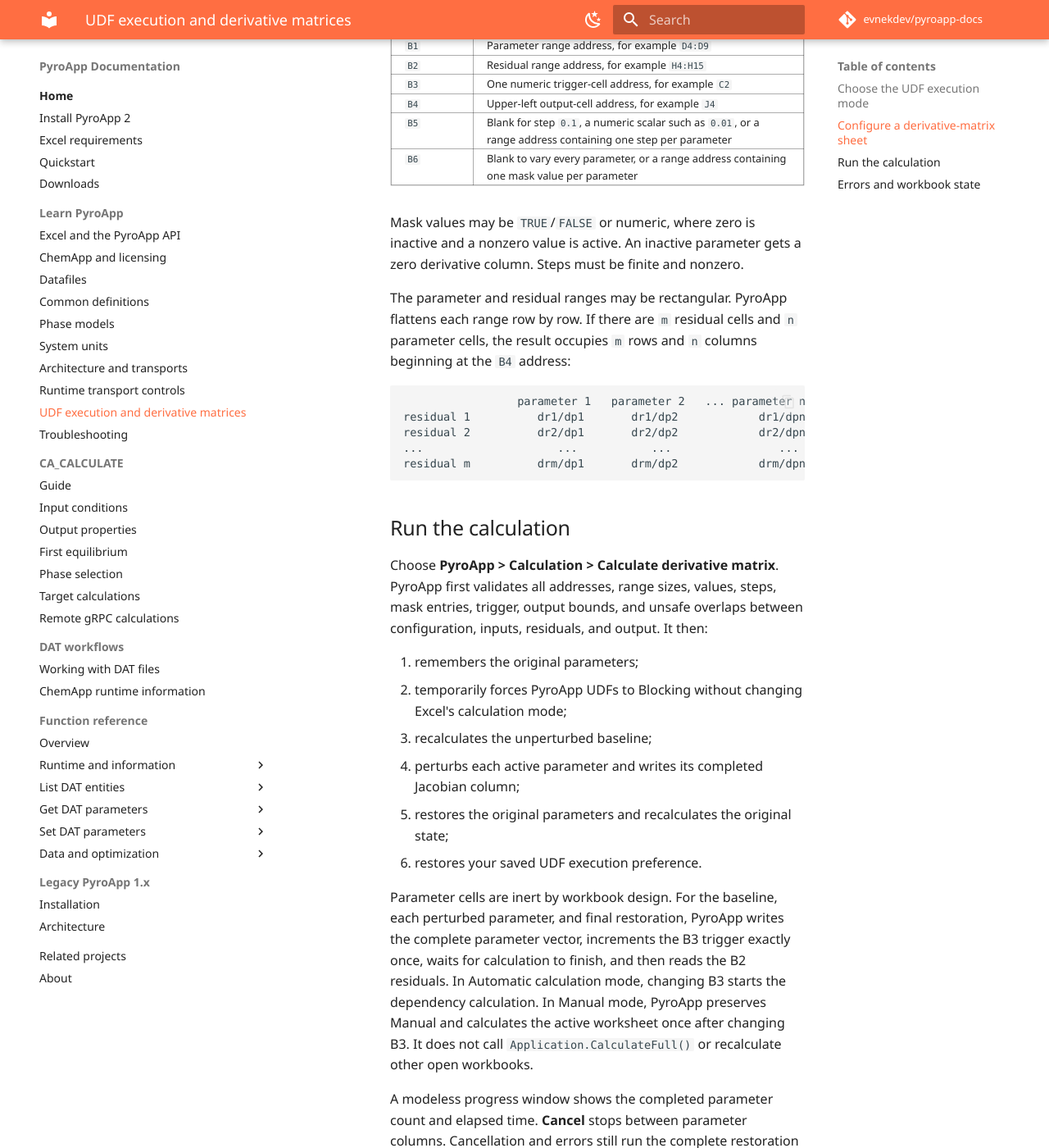
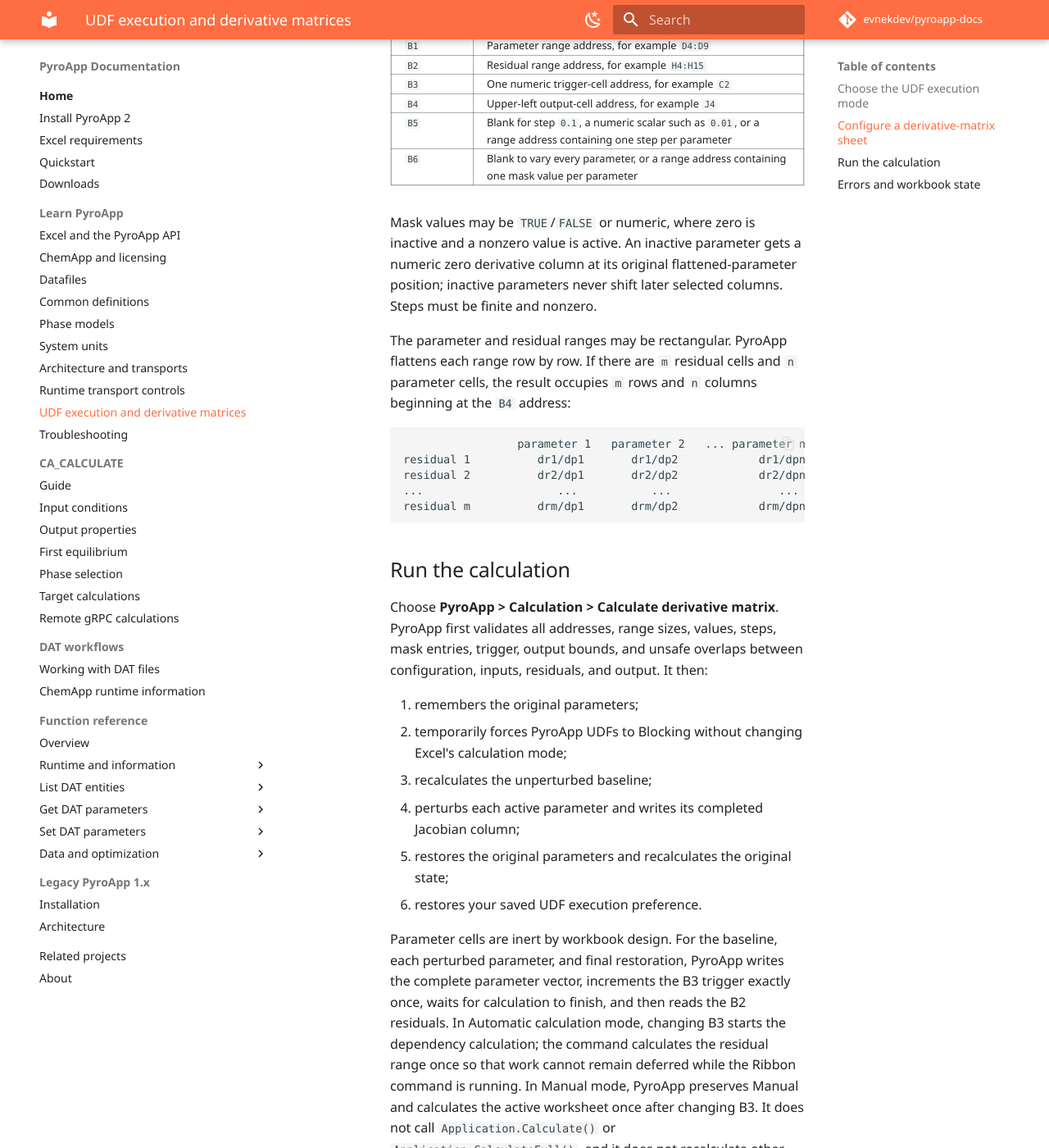
Before and after one commit to evnekdev/pyroapp-docs, an MkDocs documentation site: the page built from docs/derivative-matrix.md, in a window 1280 px wide and 1400 px high, scrolled down 893 px. Shown: the whole window at 82% size. Built offline with MkDocs 1.6.1 and Material for MkDocs 9.7.7, drawn with Linux system fonts in a browser that asks for light colours; some web fonts are replaced; comment, search, counter and statistics services are not loaded; some of the changed text lies outside the part shown.

Commit message:
docs: describe triggered derivative calculation

```diff
--- a/docs/derivative-matrix.md
+++ b/docs/derivative-matrix.md
@@ -33,8 +33,9 @@
 | `B6` | Blank to vary every parameter, or a range address containing one mask value per parameter |
 
 Mask values may be `TRUE`/`FALSE` or numeric, where zero is inactive and a
-nonzero value is active. An inactive parameter gets a zero derivative column.
-Steps must be finite and nonzero.
+nonzero value is active. An inactive parameter gets a numeric zero derivative
+column at its original flattened-parameter position; inactive parameters never
+shift later selected columns. Steps must be finite and nonzero.
 
 The parameter and residual ranges may be rectangular. PyroApp flattens each
 range row by row. If there are `m` residual cells and `n` parameter cells, the
@@ -66,14 +67,19 @@
 parameter, and final restoration, PyroApp writes the complete parameter vector,
 increments the B3 trigger exactly once, waits for calculation to finish, and
 then reads the B2 residuals. In Automatic calculation mode, changing B3 starts
-the dependency calculation. In Manual mode, PyroApp preserves Manual and
-calculates the active worksheet once after changing B3. It does not call
-`Application.CalculateFull()` or recalculate other open workbooks.
+the dependency calculation; the command calculates the residual range once so
+that work cannot remain deferred while the Ribbon command is running. In Manual
+mode, PyroApp preserves Manual and calculates the active worksheet once after
+changing B3. It does not call `Application.Calculate()` or
+`Application.CalculateFull()`, and it does not recalculate other open
+workbooks.
 
 A modeless progress window shows the completed parameter count and elapsed
-time. **Cancel** stops between parameter columns. Cancellation and errors still
-run the complete restoration sequence. Only one derivative calculation can run
-in an Excel process at a time.
+time. Each output column is written before its progress count advances; the
+output range therefore displays completed partial results while the transaction
+continues. **Cancel** stops between parameter columns. Cancellation and errors
+still run the complete restoration sequence. Only one derivative calculation
+can run in an Excel process at a time.
 
 ## Errors and workbook state
 
```
